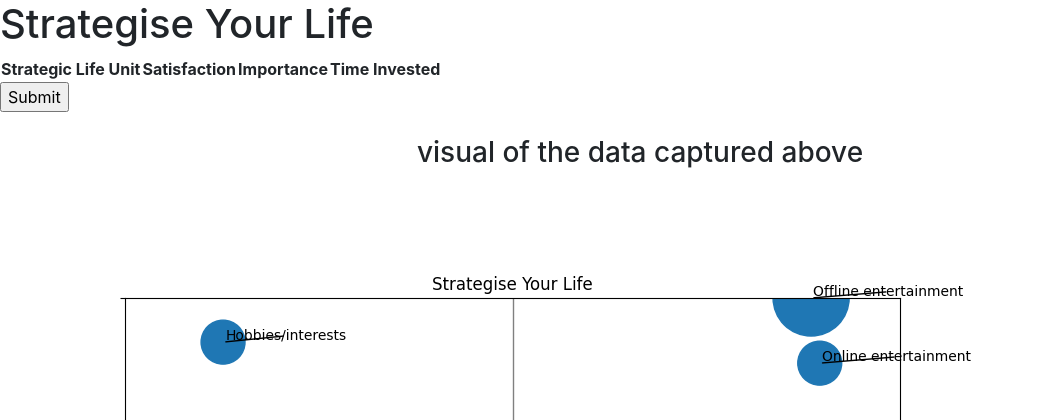
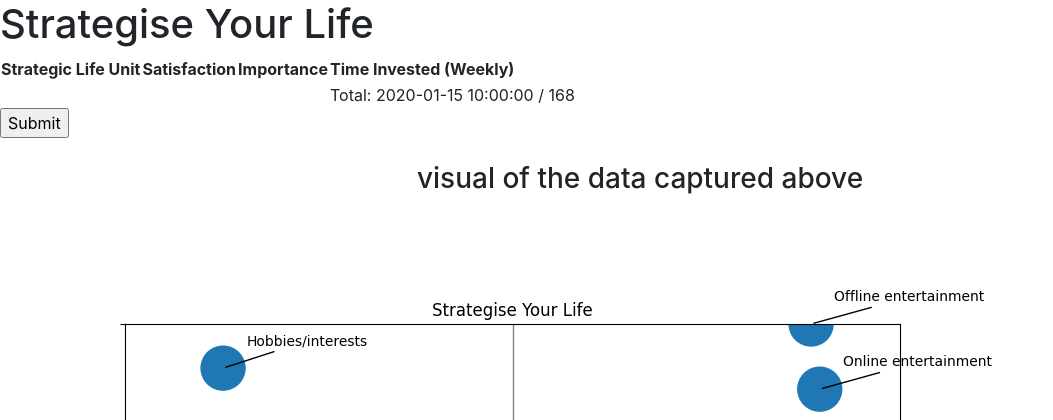
Before and after one commit to DavidOForrester/strategise-your-life-project-python, a Flask app: template website/templates/home.html in a window 1280 px wide. Shown: the top 420 px of the page, without its empty margins (0-1053 px from the left). Run offline with Flask 3, Linux system fonts and the light colour scheme; the template is opened without the code that fills it: values that come from a table or form of the project are taken from there, most other values are stand-ins (such as "Sample title", 1, 10 or a date in 2020); lists and menus that the app fills with data are empty; some libraries are stand-ins or nearby versions.

Commit message:
Added a total time calc to the table

```diff
--- a/website/templates/home.html
+++ b/website/templates/home.html
@@ -9,7 +9,7 @@
         <th>Strategic Life Unit</th>
         <th>Satisfaction</th>
         <th>Importance</th>
-        <th>Time Invested</th>
+        <th>Time Invested (Weekly)</th>
       </tr>
     </thead>
     <tbody>
@@ -21,6 +21,12 @@
         <td>{{ simpleForm.timeInvested }}</td>
       </tr>
       {% endfor %}
+      <tr>
+        <td></td>
+        <td></td>
+        <td></td>
+        <td>Total: {{ timeTotal }} / 168</td>
+      </tr>
     </tbody>
   </table>
   {{ form.submit }}
--- a/website/visuals.py
+++ b/website/visuals.py
@@ -34,7 +34,7 @@ def CreateVisual():
 
   #adds the labels to the points
   for i, txt in enumerate(df['strategicLifeUnits']):
-    ax.annotate(txt, (df['satisfaction'][i], df['importance'][i]), xytext=(df['satisfaction'][i]+0.3, df['importance'][i]+0.3), arrowprops=dict(arrowstyle='-'))
+    ax.annotate(txt, (df['satisfaction'][i], df['importance'][i]), xytext=(df['satisfaction'][i]+3, df['importance'][i]+3), arrowprops=dict(arrowstyle='-'))
 
   # Turn off tick labels
   ax.set_yticklabels([])
```
Also changed, not shown: website/views.py (+9 -1 lines), instance/database.db, website/static/visual.png.
